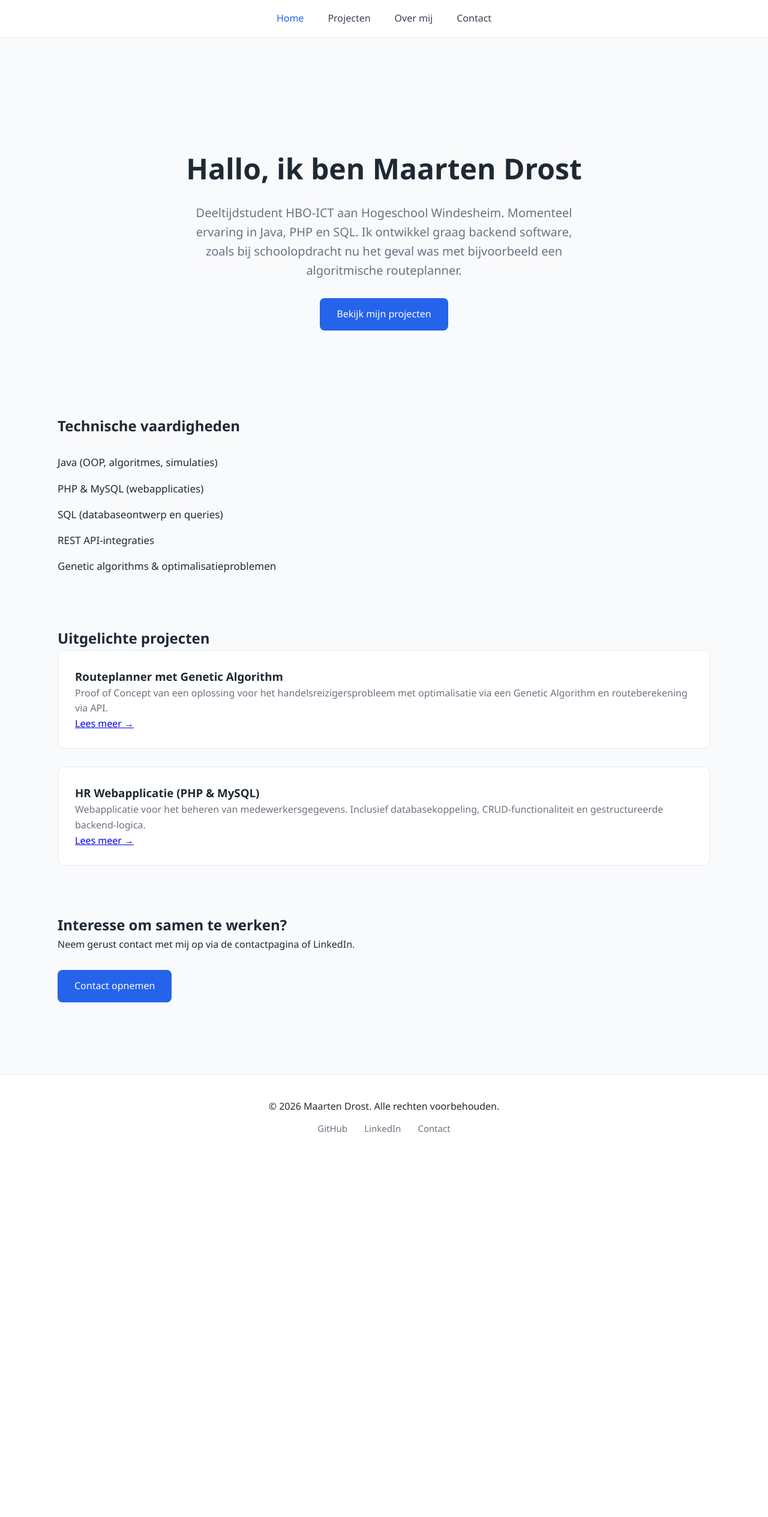
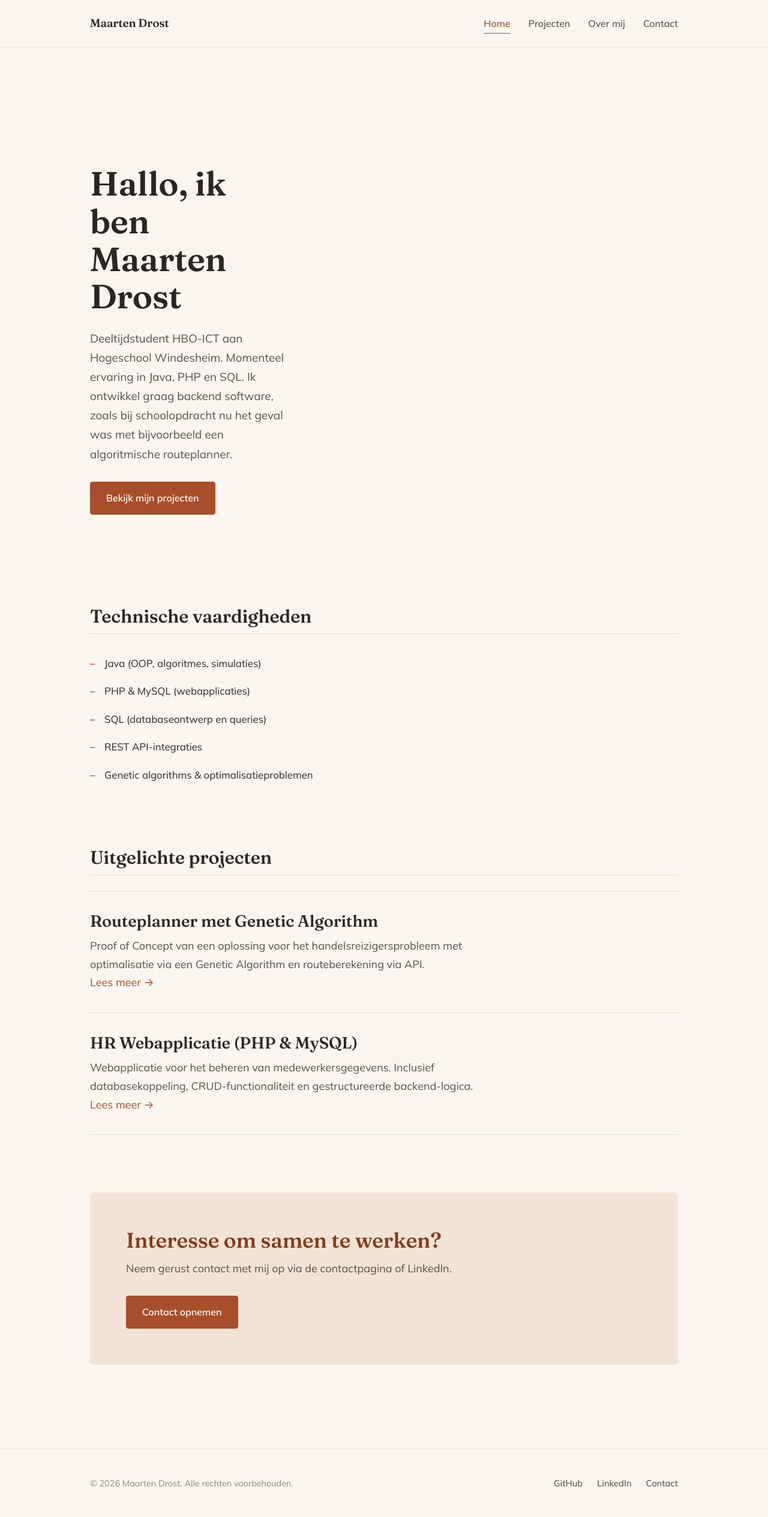
Before and after one commit to DrostMaarten/portfolio, a PHP site: page / in a window 1280 px wide. Shown: the whole page at 60% size. Before the commit the page ends 1888 px from the top, so only its background shows below. Run offline with PHP 8.4, Linux system fonts and the light colour scheme.

Commit message:
Style aangepast

```diff
--- a/css/style.css
+++ b/css/style.css
@@ -1,435 +1,399 @@
-/* ============================= */
-/* GLOBAL RESET + BASISSTIJL */
-/* ============================= */
+@import url('https://fonts.googleapis.com/css2?family=Fraunces:ital,opsz,wght@0,9..144,400..700;1,9..144,400..600&family=Mulish:ital,wght@0,400;0,500;0,600;0,700;1,400&display=swap');
 
-* {
-    margin: 0;
-    padding: 0;
-    box-sizing: border-box;
+/* =================================================================
+   Maarten Drost — portfolio
+   Warm, light, editorial. Fraunces (headings) + Mulish (body).
+   Restrained terracotta accent on ivory.
+   ================================================================= */
+
+:root {
+    --paper:      #FAF6EF;
+    --paper-2:    #F3ECE0;
+    --ink:        #2A2620;
+    --ink-soft:   #585047;
+    --muted:      #908779;
+    --line:       #E3DACB;
+    --line-2:     #D4C9B5;
+    --accent:     #A84E2B;
+    --accent-deep:#85391D;
+    --accent-tint:#F1E4D6;
+
+    --serif: "Fraunces", Georgia, "Times New Roman", serif;
+    --sans:  "Mulish", -apple-system, sans-serif;
+    --ease:  cubic-bezier(0.3, 0.1, 0.2, 1);
+    --max:   980px;
+}
+
+* { margin: 0; padding: 0; box-sizing: border-box; }
+
+html {
+    scroll-behavior: smooth;
+    scroll-padding-top: 90px;
+    -webkit-text-size-adjust: 100%;
 }
 
 body {
-    font-family: "Segoe UI", Roboto, Arial, sans-serif;
-    background-color: #f8fafc;
-    color: #1f2933;
-    line-height: 1.6;
+    font-family: var(--sans);
+    background: var(--paper);
+    color: var(--ink-soft);
+    line-height: 1.7;
+    font-size: 18px;
+    -webkit-font-smoothing: antialiased;
 }
 
-/* ============================= */
-/* LAYOUT */
-/* ============================= */
+::selection { background: var(--accent-tint); color: var(--accent-deep); }
 
+h1, h2, h3 {
+    font-family: var(--serif);
+    color: var(--ink);
+    line-height: 1.12;
+    font-weight: 560;
+    letter-spacing: -0.005em;
+}
+
+p { max-width: 64ch; }
+
+a { color: var(--accent); text-decoration: none; }
+a:hover { color: var(--accent-deep); }
+
+:focus-visible { outline: 2px solid var(--accent); outline-offset: 3px; }
+
+/* ---------- LAYOUT ---------- */
 .container {
-    width: 85%;
-    max-width: 1100px;
+    width: 90%;
+    max-width: var(--max);
     margin: auto;
 }
 
-/* ============================= */
-/* NAVBAR */
-/* ============================= */
+section { margin-top: clamp(56px, 8vw, 96px); }
 
+/* ---------- NAV ---------- */
 nav {
-    background: white;
-    border-bottom: 1px solid #e5e7eb;
     display: flex;
-    justify-content: center;
-    gap: 40px;
-    padding: 18px 0;
+    align-items: baseline;
+    flex-wrap: wrap;
+    gap: 6px 30px;
+    padding: 22px max(24px, calc((100% - var(--max)) / 2));
+    border-bottom: 1px solid var(--line);
+    background: var(--paper);
     position: sticky;
     top: 0;
-    z-index: 1000;
+    z-index: 100;
+}
+/* the author's name as a quiet wordmark */
+nav::before {
+    content: "Maarten Drost";
+    font-family: var(--serif);
+    font-weight: 600;
+    font-size: 19px;
+    color: var(--ink);
+    margin-right: auto;
+    letter-spacing: -0.01em;
+}
+nav a {
+    color: var(--ink-soft);
+    font-weight: 500;
+    font-size: 16px;
+    padding-bottom: 2px;
+    border-bottom: 1.5px solid transparent;
+    transition: color 0.2s var(--ease), border-color 0.2s var(--ease);
+}
+nav a:hover { color: var(--ink); }
+nav a.active { color: var(--accent); border-bottom-color: var(--accent); }
+
+/* ---------- BUTTONS ---------- */
+.button, .button-outline {
+    display: inline-block;
+    margin-top: 30px;
+    padding: 13px 26px;
+    border-radius: 4px;
+    font-family: var(--sans);
+    font-weight: 600;
+    font-size: 16px;
+    border: 1.5px solid var(--accent);
+    transition: background 0.2s var(--ease), color 0.2s var(--ease), border-color 0.2s var(--ease);
+}
+.button {
+    background: var(--accent);
+    color: #fff;
+}
+.button:hover { background: var(--accent-deep); border-color: var(--accent-deep); color: #fff; }
+
+.button-outline {
+    background: transparent;
+    color: var(--accent);
+    margin-left: 14px;
+}
+.button-outline:hover { background: var(--accent); color: #fff; }
+
+/* ---------- HERO ---------- */
+.hero {
+    padding: clamp(56px, 9vw, 100px) 0 clamp(28px, 5vw, 56px);
+    max-width: 30ch;
+}
+.hero h1 {
+    font-size: clamp(2.3rem, 5.5vw, 3.5rem);
+    font-weight: 600;
+    margin-bottom: 22px;
+}
+.hero p {
+    font-size: 1.18rem;
+    color: var(--ink-soft);
+    max-width: 52ch;
 }
 
-nav a {
-    text-decoration: none;
-    color: #374151;
-    font-weight: 500;
-    font-size: 16px;
-    position: relative;
-    transition: all 0.25s ease;
+/* ---------- PAGE INTROS ---------- */
+.projects-header, .about-intro, .contact-header, .project-header {
+    padding-top: clamp(44px, 7vw, 76px);
+    max-width: 60ch;
+}
+.projects-header h1, .about-intro h1, .contact-header h1, .project-header h1 {
+    font-size: clamp(2rem, 5vw, 3rem);
+    margin-bottom: 16px;
+}
+.projects-header p, .about-intro p, .contact-header p { color: var(--ink-soft); }
+.about-intro p + p, .about-focus p + p, .about-personal p + p { margin-top: 18px; }
+
+/* ---------- SECTION HEADINGS ---------- */
+h2 { font-size: clamp(1.45rem, 3vw, 1.9rem); }
+
+.skills h2, .featured-projects h2,
+.about-skills h2, .about-focus h2, .about-personal h2,
+.contact-form-section h2, .project-section h2 {
+    padding-bottom: 12px;
+    margin-bottom: 26px;
+    border-bottom: 1px solid var(--line);
 }
 
-nav a:hover {
-    color: #2563eb;
+/* ---------- INDEX SKILLS ---------- */
+.skills ul { list-style: none; max-width: 56ch; }
+.skills li {
+    font-size: 1.05rem;
+    color: var(--ink);
+    padding: 9px 0 9px 24px;
+    position: relative;
+}
+.skills li::before {
+    content: "–";
+    position: absolute;
+    left: 0;
+    color: var(--accent);
+    font-weight: 700;
 }
 
-nav a.active {
-    color: #2563eb;
+/* ---------- PROJECTS AS AN EDITORIAL LIST ---------- */
+.project-card {
+    padding: 34px 0;
+    border-top: 1px solid var(--line);
+}
+.project-card:last-child { border-bottom: 1px solid var(--line); }
+
+.project-card h2,
+.project-card h3 {
+    font-size: clamp(1.35rem, 3vw, 1.7rem);
+    font-weight: 560;
+    margin-bottom: 12px;
+    transition: color 0.2s var(--ease);
+}
+.project-card:hover h2,
+.project-card:hover h3 { color: var(--accent); }
+.project-card p { color: var(--ink-soft); max-width: 62ch; }
+
+/* tech tags: quiet small-caps, not chips */
+.tech-stack { margin-top: 16px; }
+.tech-stack span {
+    display: inline-block;
+    font-size: 0.8rem;
+    font-weight: 600;
+    letter-spacing: 0.04em;
+    text-transform: uppercase;
+    color: var(--muted);
+    margin-right: 18px;
+}
+.tech-stack span:not(:last-child)::after {
+    content: "·";
+    margin-left: 18px;
+    color: var(--line-2);
 }
 
-nav a::after {
-    content: "";
-    position: absolute;
-    height: 2px;
-    width: 0%;
-    bottom: -6px;
-    left: 0;
-    background: #2563eb;
-    transition: 0.3s ease;
+.project-links { margin-top: 18px; }
+.project-links a {
+    font-weight: 600;
+    font-size: 0.98rem;
+    margin-right: 22px;
+    border-bottom: 1.5px solid transparent;
+    padding-bottom: 1px;
+    transition: border-color 0.2s var(--ease);
+}
+.project-links a:hover { border-bottom-color: var(--accent); }
+
+/* ---------- ABOUT: SKILLS COLUMNS ---------- */
+.skills-grid {
+    display: grid;
+    grid-template-columns: repeat(3, 1fr);
+    gap: 36px;
+    margin-top: 28px;
+}
+.skills-grid div { padding-top: 18px; border-top: 2px solid var(--ink); }
+.skills-grid h3 { font-size: 1.15rem; margin-bottom: 12px; }
+.skills-grid ul { list-style: none; }
+.skills-grid li {
+    color: var(--ink-soft);
+    padding: 5px 0;
+    font-size: 1rem;
 }
 
-nav a:hover::after {
+/* ---------- PROJECT DETAIL ---------- */
+.project-subtitle {
+    margin-top: 12px;
+    color: var(--ink-soft);
+    font-size: 1.18rem;
+    max-width: 56ch;
+}
+.project-buttons { margin-top: 6px; }
+.project-section p { color: var(--ink-soft); }
+.project-section p + p { margin-top: 16px; }
+
+.project-image-placeholder {
+    margin-top: 22px;
+    max-width: 720px;
     width: 100%;
+    aspect-ratio: 16 / 10;
+    display: flex;
+    align-items: center;
+    justify-content: center;
+    background: var(--paper-2);
+    border: 1px solid var(--line-2);
+    border-radius: 6px;
+    color: var(--muted);
+    font-style: italic;
+    font-size: 0.95rem;
 }
+.project-image {
+    margin-top: 22px;
+    border-radius: 6px;
+    max-width: 720px;
+    width: 100%;
+    border: 1px solid var(--line);
+}
+.project-back { margin-top: clamp(44px, 7vw, 72px); }
+.project-back a { font-weight: 600; }
 
-/* ============================= */
-/* HERO */
-/* ============================= */
+/* ---------- CTA SECTIONS ---------- */
+.contact-cta, .about-cta {
+    background: var(--accent-tint);
+    border-radius: 8px;
+    padding: clamp(40px, 6vw, 60px);
+    max-width: none;
+}
+.contact-cta h2, .about-cta h2 {
+    border: none;
+    padding: 0;
+    margin-bottom: 12px;
+    font-size: clamp(1.6rem, 3.5vw, 2.2rem);
+    color: var(--accent-deep);
+}
+.contact-cta p, .about-cta p { color: var(--ink-soft); }
 
-.hero {
-    text-align: center;
-    padding: 100px 0 60px 0;
-}
-
-.hero h1 {
-    font-size: 48px;
-    font-weight: 600;
-    margin-bottom: 20px;
-}
-
-.hero p {
-    font-size: 20px;
-    color: #6b7280;
-    max-width: 650px;
-    margin: auto;
-}
-
-/* ============================= */
-/* BUTTONS */
-/* ============================= */
-
-.button {
-    display: inline-block;
-    margin-top: 30px;
-    padding: 14px 28px;
-    background: #2563eb;
-    color: white;
-    border-radius: 8px;
-    font-weight: 500;
-    text-decoration: none;
-    transition: 0.25s ease;
-}
-
-.button:hover {
-    background: #1e40af;
-}
-
-.button-outline {
-    border: 2px solid #2563eb;
-    color: #2563eb;
-    background: transparent;
-    margin-left: 10px;
-}
-
-.button-outline:hover {
-    background: #2563eb;
-    color: white;
-}
-
-/* ============================= */
-/* SECTIONS */
-/* ============================= */
-
-section {
-    margin-top: 80px;
-}
-
-/* ============================= */
-/* SKILLS */
-/* ============================= */
-
-.skills ul {
-    list-style: none;
-    margin-top: 20px;
-}
-
-.skills li {
-    padding: 8px 0;
-    font-size: 17px;
-}
-
-/* ============================= */
-/* PROJECT CARDS */
-/* ============================= */
-
-.project-card {
-    background: white;
-    border-radius: 12px;
-    padding: 28px;
-    margin-bottom: 30px;
-    border: 1px solid #e5e7eb;
-    transition: all 0.25s ease;
-}
-
-.project-card:hover {
-    transform: translateY(-6px);
-    box-shadow: 0px 10px 25px rgba(0,0,0,0.08);
-}
-
-.project-card h2 {
-    margin-bottom: 10px;
-}
-
-.project-card p {
-    color: #6b7280;
-}
-
-/* ============================= */
-/* TECH STACK LABELS */
-/* ============================= */
-
-.tech-stack {
-    margin-top: 15px;
-}
-
-.tech-stack span {
-    display: inline-block;
-    background: #eef2ff;
-    color: #3730a3;
-    padding: 6px 14px;
-    margin-right: 8px;
-    border-radius: 6px;
-    font-size: 13px;
-    font-weight: 500;
-}
-
-/* ============================= */
-/* PROJECT LINKS */
-/* ============================= */
-
-.project-links {
-    margin-top: 18px;
-}
-
-.project-links a {
-    text-decoration: none;
-    color: #2563eb;
-    font-weight: 500;
-    margin-right: 15px;
-}
-
-.project-links a:hover {
-    text-decoration: underline;
-}
-
-/* ============================= */
-/* ABOUT PAGE GRID */
-/* ============================= */
-
-.skills-grid {
-    display: flex;
-    gap: 25px;
-    margin-top: 25px;
-}
-
-.skills-grid div {
-    flex: 1;
-    background: white;
-    padding: 25px;
-    border-radius: 12px;
-    border: 1px solid #e5e7eb;
-}
-
-/* ============================= */
-/* PROJECT DETAIL PAGE */
-/* ============================= */
-
-.project-header {
-    margin-top: 60px;
-}
-
-.project-subtitle {
-    margin-top: 10px;
-    color: #6b7280;
-    font-size: 18px;
-}
-
-.project-section {
-    margin-top: 60px;
-}
-
-.project-image {
-    margin-top: 20px;
-    border-radius: 12px;
-    max-width: 750px;
-    width: 100%;
-}
-
-/* CONTACT HEADER */
-
-.contact-header {
-    margin-top: 60px;
-    max-width: 650px;
-}
-
-/* CONTACT INFO CARDS */
-
+/* ---------- CONTACT INFO ---------- */
 .contact-info {
-    display: flex;
-    gap: 25px;
+    display: grid;
+    grid-template-columns: repeat(3, 1fr);
+    gap: 32px;
     margin-top: 40px;
 }
+.contact-card { padding-top: 18px; border-top: 2px solid var(--ink); }
+.contact-card h3 {
+    font-size: 0.82rem;
+    font-weight: 700;
+    letter-spacing: 0.06em;
+    text-transform: uppercase;
+    color: var(--muted);
+    margin-bottom: 8px;
+    font-family: var(--sans);
+}
+.contact-card p { font-size: 1rem; word-break: break-word; }
+.contact-card a { font-weight: 600; border-bottom: 1.5px solid var(--accent-tint); }
+.contact-card a:hover { border-bottom-color: var(--accent); }
 
-.contact-card {
-    flex: 1;
-    background: white;
-    padding: 25px;
-    border-radius: 12px;
-    border: 1px solid #e5e7eb;
-}
-
-.contact-card a {
-    color: #2563eb;
-    text-decoration: none;
-}
-
-.contact-card a:hover {
-    text-decoration: underline;
-}
-
-/* FORM */
-
-.contact-form-section {
-    margin-top: 70px;
-}
-
-.contact-form {
-    max-width: 600px;
-}
-
+/* ---------- CONTACT FORM ---------- */
+.contact-form { max-width: 580px; }
 .contact-form label {
     display: block;
-    margin-top: 20px;
-    margin-bottom: 5px;
-    font-weight: 500;
+    margin-top: 22px;
+    margin-bottom: 7px;
+    font-weight: 600;
+    font-size: 0.95rem;
+    color: var(--ink);
 }
-
 .contact-form input,
 .contact-form textarea {
     width: 100%;
-    padding: 12px;
-    border-radius: 8px;
-    border: 1px solid #d1d5db;
+    padding: 13px 15px;
+    border-radius: 5px;
+    border: 1.5px solid var(--line-2);
+    background: #fff;
+    color: var(--ink);
+    font-family: var(--sans);
     font-size: 16px;
+    transition: border-color 0.2s var(--ease), box-shadow 0.2s var(--ease);
 }
-
+.contact-form textarea { resize: vertical; min-height: 130px; }
 .contact-form input:focus,
 .contact-form textarea:focus {
     outline: none;
-    border-color: #2563eb;
+    border-color: var(--accent);
+    box-shadow: 0 0 0 3px var(--accent-tint);
 }
 
-/* ============================= */
-/* FOOTER */
-/* ============================= */
-
-footer {
-    background: white;
-    border-top: 1px solid #e5e7eb;
-    margin-top: 120px;
-    padding: 40px 0;
-}
-
-.footer-container {
-    width: 85%;
-    max-width: 1100px;
-    margin: auto;
-    text-align: center;
-}
-
-.footer-links {
-    margin-top: 12px;
-}
-
-.footer-links a {
-    color: #6b7280;
-    text-decoration: none;
-    margin: 0 12px;
-    font-size: 15px;
-}
-
-.footer-links a:hover {
-    color: #2563eb;
-}
-
-/* ============================= */
-/* RESPONSIVE DESIGN */
-/* ============================= */
-
-@media (max-width: 900px) {
-
-    .skills-grid {
-        flex-direction: column;
-    }
-
-    nav {
-        gap: 20px;
-        font-size: 14px;
-    }
-
-    .hero h1 {
-        font-size: 36px;
-    }
-
-}
-/* ============================= */
-/* FORM STATUS MELDINGEN          */
-/* ============================= */
-
+/* ---------- FORM STATUS ---------- */
 .form-status {
     margin-top: 30px;
     padding: 14px 18px;
-    border-radius: 8px;
-    font-weight: 500;
+    border-radius: 6px;
+    font-weight: 600;
+    font-size: 0.97rem;
+}
+.form-status-success {
+    background: #ecf3e9;
+    color: #3f6b34;
+    border: 1px solid #c5dcb9;
+}
+.form-status-error {
+    background: var(--accent-tint);
+    color: var(--accent-deep);
+    border: 1px solid var(--line-2);
 }
 
-.form-status-success {
-    background: #ecfdf5;
-    color: #065f46;
-    border: 1px solid #a7f3d0;
+/* ---------- FOOTER ---------- */
+footer {
+    border-top: 1px solid var(--line);
+    margin-top: clamp(80px, 12vw, 140px);
+    padding: 44px 0;
+}
+.footer-container {
+    width: 90%;
+    max-width: var(--max);
+    margin: auto;
+    display: flex;
+    flex-wrap: wrap;
+    align-items: center;
+    justify-content: space-between;
+    gap: 14px;
+}
+.footer-container > p { color: var(--muted); font-size: 0.9rem; max-width: none; }
+.footer-links { display: flex; gap: 24px; }
+.footer-links a { color: var(--ink-soft); font-size: 0.92rem; font-weight: 500; }
+.footer-links a:hover { color: var(--accent); }
+
+/* ---------- RESPONSIVE ---------- */
+@media (max-width: 800px) {
+    .skills-grid, .contact-info { grid-template-columns: 1fr; gap: 26px; }
+    .hero { max-width: none; }
+    .button-outline { margin-left: 0; margin-top: 14px; }
+    .footer-container { flex-direction: column; text-align: center; }
 }
 
-.form-status-error {
-    background: #fef2f2;
-    color: #991b1b;
-    border: 1px solid #fecaca;
+@media (prefers-reduced-motion: reduce) {
+    * { scroll-behavior: auto !important; transition: none !important; }
 }
-
-/* ============================= */
-/* SCREENSHOT PLACEHOLDER         */
-/* ============================= */
-
-.project-image-placeholder {
-    margin-top: 20px;
-    max-width: 750px;
-    width: 100%;
-    aspect-ratio: 16 / 9;
-    display: flex;
-    align-items: center;
-    justify-content: center;
-    background: #f1f5f9;
-    border: 1px dashed #cbd5e1;
-    border-radius: 12px;
-    color: #94a3b8;
-    font-size: 15px;
-}
-
-/* ============================= */
-/* EXTRA RESPONSIVE               */
-/* ============================= */
-
-@media (max-width: 900px) {
-
-    .contact-info {
-        flex-direction: column;
-    }
-
-    .container {
-        width: 90%;
-    }
-
-    .hero {
-        padding: 60px 0 40px 0;
-    }
-}
```
